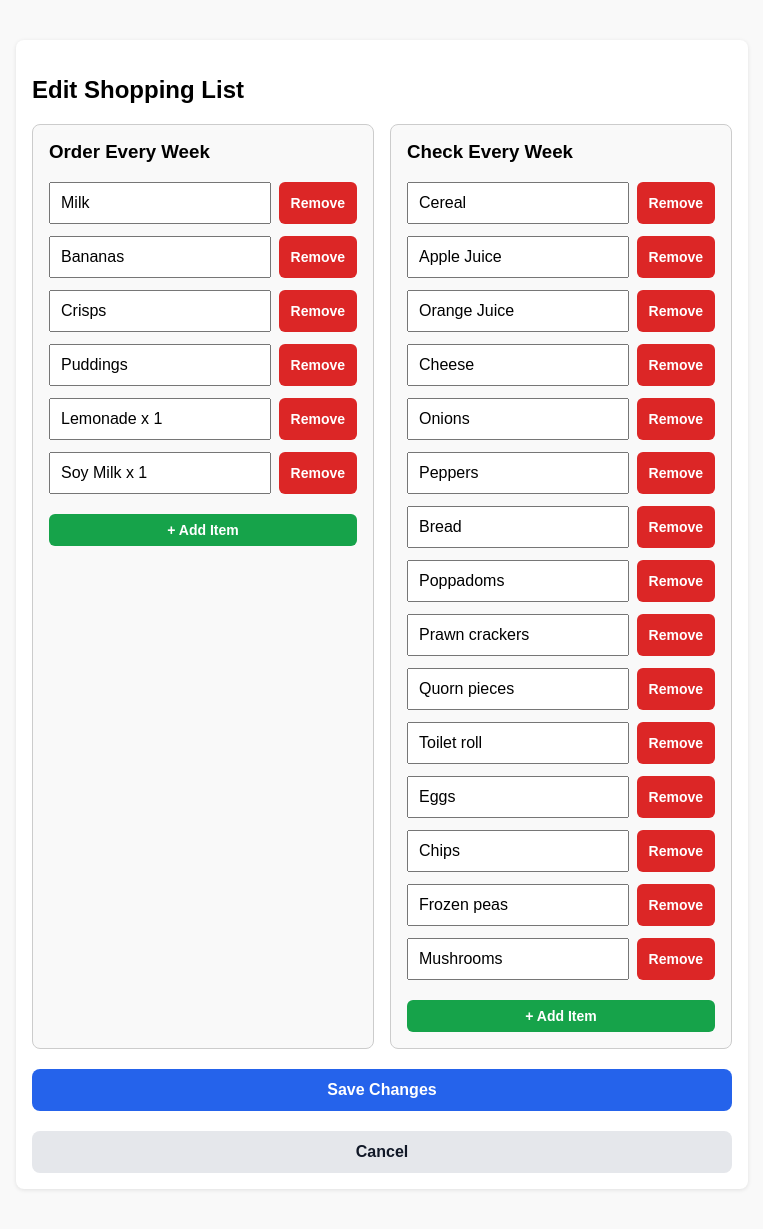
After one commit to vnicholson1/MealSelector, a Flask app: page /edit-shopping-list in a window 1280 px wide. The commit adds this page. Shown: the whole page, without its empty margins (258-1021 px from the left). Run offline with Flask 3, Linux system fonts and the light colour scheme.

Commit message:
ability to update shopping list

```diff
--- /dev/null
+++ b/check_every_week.csv
@@ -0,0 +1,16 @@
+Item
+Cereal
+Apple Juice
+Orange Juice
+Cheese
+Onions
+Peppers
+Bread
+Poppadoms
+Prawn crackers
+Quorn pieces
+Toilet roll
+Eggs
+Chips
+Frozen peas
+Mushrooms
--- a/main.py
+++ b/main.py
@@ -10,7 +10,10 @@ app = Flask(__name__)
 def main():
     meals = get_all_meals_from_csv()
     random_meals = pick_random_meals(meals)
-    return render_template('index.html',  random_meals=random_meals, enumerate=enumerate)
+    order_every_week = get_order_every_week_from_csv()
+    check_every_week = get_check_every_week_from_csv()
+    max_items = max(len(order_every_week), len(check_every_week))
+    return render_template('index.html', random_meals=random_meals, order_every_week=order_every_week, check_every_week=check_every_week, max_items=max_items, enumerate=enumerate)
 
 
 @app.route('/generate-meals', methods=['POST'])
@@ -134,6 +137,35 @@ def get_all_meals():
     return render_template('all_meals.html', meals=meals, enumerate=enumerate, message_3=request.args.get('message_3', ''))
 
 
+@app.route('/edit-shopping-list')
+def edit_shopping_list():
+    order_every_week = get_order_every_week_from_csv()
+    check_every_week = get_check_every_week_from_csv()
+    return render_template('edit_shopping_list.html', order_every_week=order_every_week, check_every_week=check_every_week)
+
+
+@app.route('/update-shopping-list', methods=['POST'])
+def update_shopping_list():
+    order_items = request.form.getlist('order_every_week[]')
+    check_items = request.form.getlist('check_every_week[]')
+
+    with open('order_every_week.csv', 'w', newline='') as csv_file:
+        writer = csv.writer(csv_file)
+        writer.writerow(['Item'])
+        for item in order_items:
+            if item.strip():
+                writer.writerow([item])
+
+    with open('check_every_week.csv', 'w', newline='') as csv_file:
+        writer = csv.writer(csv_file)
+        writer.writerow(['Item'])
+        for item in check_items:
+            if item.strip():
+                writer.writerow([item])
+
+    return redirect(url_for('main'))
+
+
 def current_season():
     month = datetime.now().month
     if month >= 10 or month <= 4:
@@ -180,5 +212,19 @@ def get_all_meals_from_csv():
     return meals
 
 
+def get_order_every_week_from_csv():
+    with open('order_every_week.csv') as csv_file:
+        reader = csv.reader(csv_file)
+        items = [r[0] for r in reader if len(r) > 0]
+    return items
+
+
+def get_check_every_week_from_csv():
+    with open('check_every_week.csv') as csv_file:
+        reader = csv.reader(csv_file)
+        items = [r[0] for r in reader if len(r) > 0]
+    return items
+
+
 if __name__ == '__main__':
     app.run(port=3000, host='0.0.0.0')
--- /dev/null
+++ b/order_every_week.csv
@@ -0,0 +1,7 @@
+Item
+Milk
+Bananas
+Crisps
+Puddings
+Lemonade x 1
+Soy Milk x 1
--- a/templates/all_meals.html
+++ b/templates/all_meals.html
@@ -223,6 +223,8 @@
                 <td>
                     <a class="btn-link" href="/edit-meal?meal={{ meal[0] }}">Update</a>
                 </td>
+                {% else %}
+                <th>Update</th>
                 {% endif %}
             </tr>
             {% endfor %}
--- /dev/null
+++ b/templates/edit_shopping_list.html
@@ -0,0 +1,159 @@
+<!DOCTYPE html>
+<html lang="en">
+<head>
+    <meta charset="UTF-8">
+    <meta name="viewport" content="width=device-width, initial-scale=1">
+    <title>Edit Shopping List</title>
+    <style>
+        body {
+            font-family: Arial, sans-serif;
+            margin: 0;
+            padding: 16px;
+            background: #f9f9f9;
+        }
+        .card {
+            background: white;
+            padding: 16px;
+            border-radius: 8px;
+            max-width: 700px;
+            margin: 24px auto;
+            box-shadow: 0 1px 4px rgba(0,0,0,0.1);
+        }
+        label { font-weight: bold; }
+        input, textarea, select {
+            width: 100%;
+            padding: 10px;
+            margin-top: 4px;
+            margin-bottom: 12px;
+            font-size: 16px;
+            box-sizing: border-box;
+        }
+        button, input[type="submit"] {
+            appearance: none;
+            border: none;
+            border-radius: 8px;
+            padding: 12px 16px;
+            font-size: 16px;
+            font-weight: 600;
+            cursor: pointer;
+            width: 100%;
+            background: #2563eb;
+            color: white;
+        }
+        .btn-secondary {
+            background: #e5e7eb;
+            color: #111827;
+            margin-top: 8px;
+        }
+        .column-wrapper {
+            display: grid;
+            grid-template-columns: 1fr 1fr;
+            gap: 16px;
+        }
+        .column {
+            border: 1px solid #ccc;
+            padding: 16px;
+            border-radius: 8px;
+            background: #f9f9f9;
+        }
+        .column h3 {
+            margin-top: 0;
+        }
+        .item-row {
+            display: flex;
+            gap: 8px;
+            margin-bottom: 12px;
+        }
+        .item-row input {
+            flex: 1;
+            margin-bottom: 0;
+            margin-top: 0;
+        }
+        .remove-btn {
+            background: #dc2626;
+            color: white;
+            border: none;
+            border-radius: 6px;
+            padding: 8px 12px;
+            cursor: pointer;
+            font-size: 14px;
+            width: auto;
+        }
+        .remove-btn:hover {
+            background: #b91c1c;
+        }
+        .add-btn {
+            background: #16a34a;
+            color: white;
+            border: none;
+            border-radius: 6px;
+            padding: 8px 12px;
+            cursor: pointer;
+            font-size: 14px;
+            width: 100%;
+            margin-top: 8px;
+        }
+        .add-btn:hover {
+            background: #15803d;
+        }
+    </style>
+</head>
+<body>
+    <div class="card">
+        <h2>Edit Shopping List</h2>
+        <form action="/update-shopping-list" method="post">
+            <div class="column-wrapper">
+                <div class="column">
+                    <h3>Order Every Week</h3>
+                    <div id="order-items">
+                        {% for item in order_every_week[1:] %}
+                        <div class="item-row">
+                            <input type="text" name="order_every_week[]" value="{{ item }}">
+                            <button type="button" class="remove-btn" onclick="this.parentNode.remove()">Remove</button>
+                        </div>
+                        {% endfor %}
+                    </div>
+                    <button type="button" class="add-btn" onclick="addOrderItem()">+ Add Item</button>
+                </div>
+
+                <div class="column">
+                    <h3>Check Every Week</h3>
+                    <div id="check-items">
+                        {% for item in check_every_week[1:] %}
+                        <div class="item-row">
+                            <input type="text" name="check_every_week[]" value="{{ item }}">
+                            <button type="button" class="remove-btn" onclick="this.parentNode.remove()">Remove</button>
+                        </div>
+                        {% endfor %}
+                    </div>
+                    <button type="button" class="add-btn" onclick="addCheckItem()">+ Add Item</button>
+                </div>
+            </div>
+
+            <input type="submit" value="Save Changes" style="margin-top: 20px;">
+        </form>
+
+        <form action="/" method="get">
+            <button type="submit" class="btn-secondary">Cancel</button>
+        </form>
+    </div>
+
+    <script>
+        function addOrderItem() {
+            const container = document.getElementById('order-items');
+            const itemRow = document.createElement('div');
+            itemRow.className = 'item-row';
+            itemRow.innerHTML = '<input type="text" name="order_every_week[]" value=""><button type="button" class="remove-btn" onclick="this.parentNode.remove()">Remove</button>';
+            container.appendChild(itemRow);
+        }
+
+        function addCheckItem() {
+            const container = document.getElementById('check-items');
+            const itemRow = document.createElement('div');
+            itemRow.className = 'item-row';
+            itemRow.innerHTML = '<input type="text" name="check_every_week[]" value=""><button type="button" class="remove-btn" onclick="this.parentNode.remove()">Remove</button>';
+            container.appendChild(itemRow);
+        }
+    </script>
+</body>
+</html>
```
Also changed, not shown: shopping_list.csv (added, +16 -0 lines), templates/index.html (+10 -15 lines).
